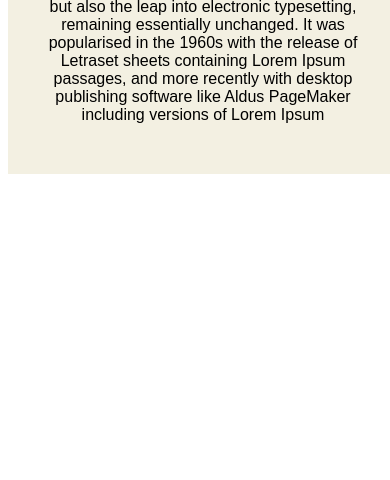
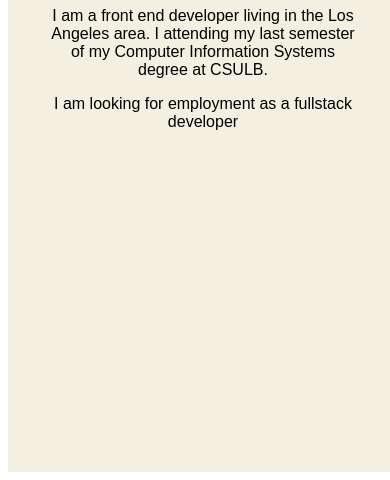
Before and after one commit to evanallen13/gatsby-portfolio, a Gatsby site: page /about in a window 390 px wide. Shown: the part 380-860 px from the top of the page. Built offline with nearby package versions, Linux system fonts and the light colour scheme; Gatsby itself is replaced by a stand-in of ours.

```diff
--- a/src/pages/about.jsx
+++ b/src/pages/about.jsx
@@ -21,13 +21,6 @@
                 I am looking for employment as a fullstack developer
                 </p>
                 <p style={{marginTop: '10px',marginBottom: '0', paddingBottom:'50px'}}>
-                Lorem Ipsum is simply dummy text of the printing and typesetting industry.
-                Lorem Ipsum has been the industry's standard dummy text ever since the 1500s,
-                when an unknown printer took a galley of type and scrambled it to make a type specimen book.
-                It has survived not only five centuries, but also the leap into electronic typesetting,
-                remaining essentially unchanged. It was popularised in the 1960s with the release of Letraset
-                sheets containing Lorem Ipsum passages, and more recently with desktop publishing software like
-                Aldus PageMaker including versions of Lorem Ipsum
                 </p>
             </div>
         </div>
--- a/src/styles/about.css
+++ b/src/styles/about.css
@@ -29,7 +29,7 @@
 }
 @media screen and (max-width: 700px) {
     .About{
-        height: 100%;
+        height: 100vh;
     }
     .about{
         width: 80vw;
```
